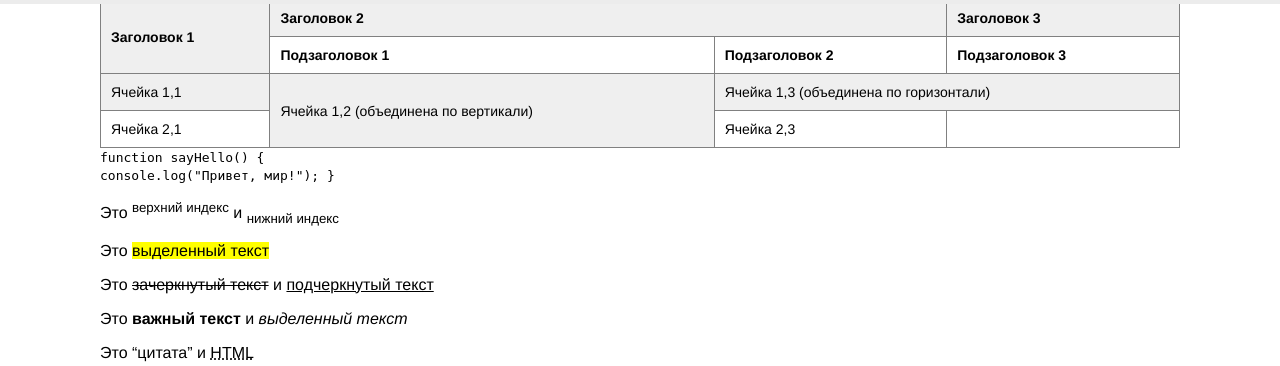
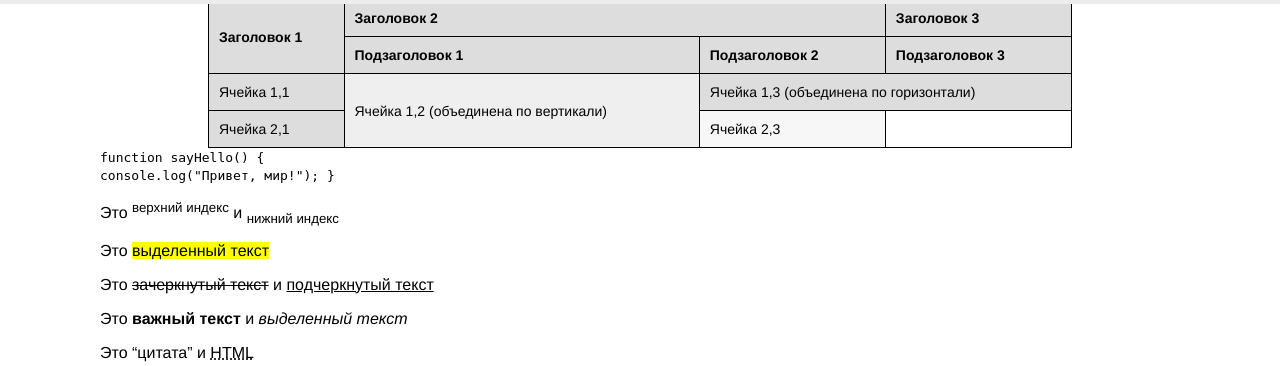
Before and after one commit to SergeyBrykulskii/MDTweb, a Django app: page /experimental_page/ in a window 1280 px wide. Shown: the part 63-429 px from the top of the page. Run offline with Django 4.2, Linux system fonts and the light colour scheme; data that the repository does not hold is empty.

Commit message:
стили таблицы

```diff
--- a/FitnessClub/fitnessclub_core/templates/fitnessclub_core/experimental_page.html
+++ b/FitnessClub/fitnessclub_core/templates/fitnessclub_core/experimental_page.html
@@ -1,5 +1,9 @@
 {% extends "base.html" %}
 {% load static %}
+
+{% block head %}
+<link href="{% static 'css/experimental_page.css' %}" rel="stylesheet">
+{% endblock %}
 
 {% block title %}
 Html эксперименты
--- /dev/null
+++ b/FitnessClub/static/css/experimental_page.css
@@ -0,0 +1,34 @@
+table {
+    border-collapse: collapse;
+}
+table, th, td {
+    border: 1px solid #000;
+}
+
+td:empty {
+    background-color: #f2f2f2;
+}
+
+caption {
+    font-size: 1.5rem;
+    font-weight: bold;
+    text-align: center;
+    padding: 10px;
+}
+
+th, td {
+    text-align: center;
+    vertical-align: middle;
+}
+
+tr:nth-child(even) {
+    background-color: #f7f7f7;
+}
+th, td:nth-child(odd) {
+    background-color: #ddd;
+}
+
+table {
+    margin: 0 auto;
+    width: 80%;
+}
```
